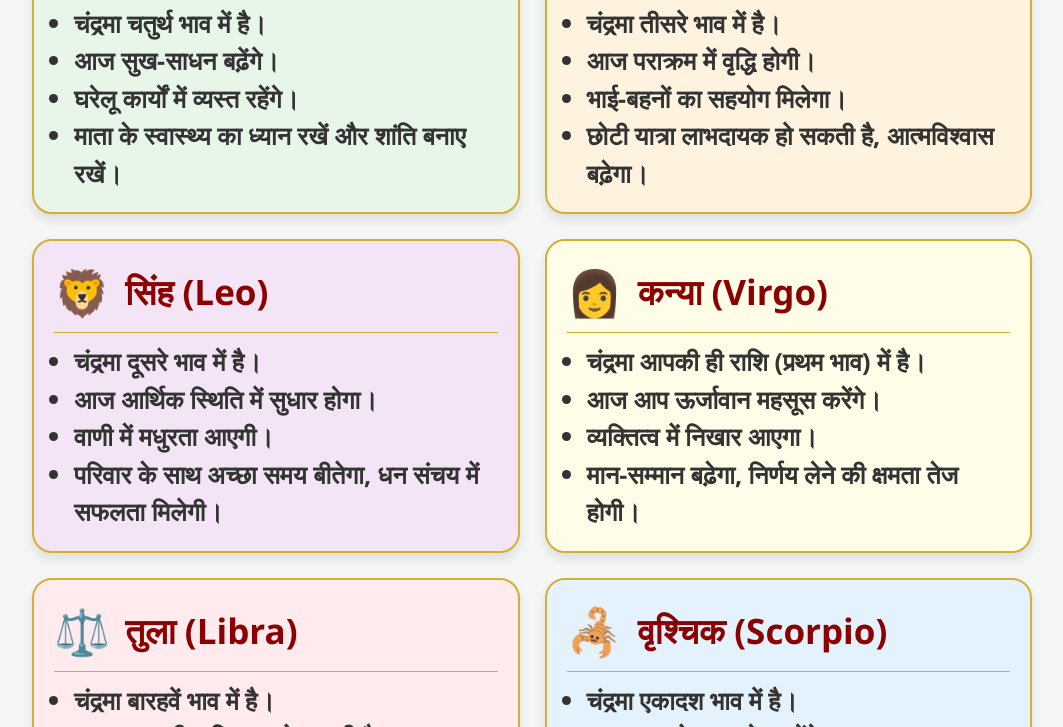
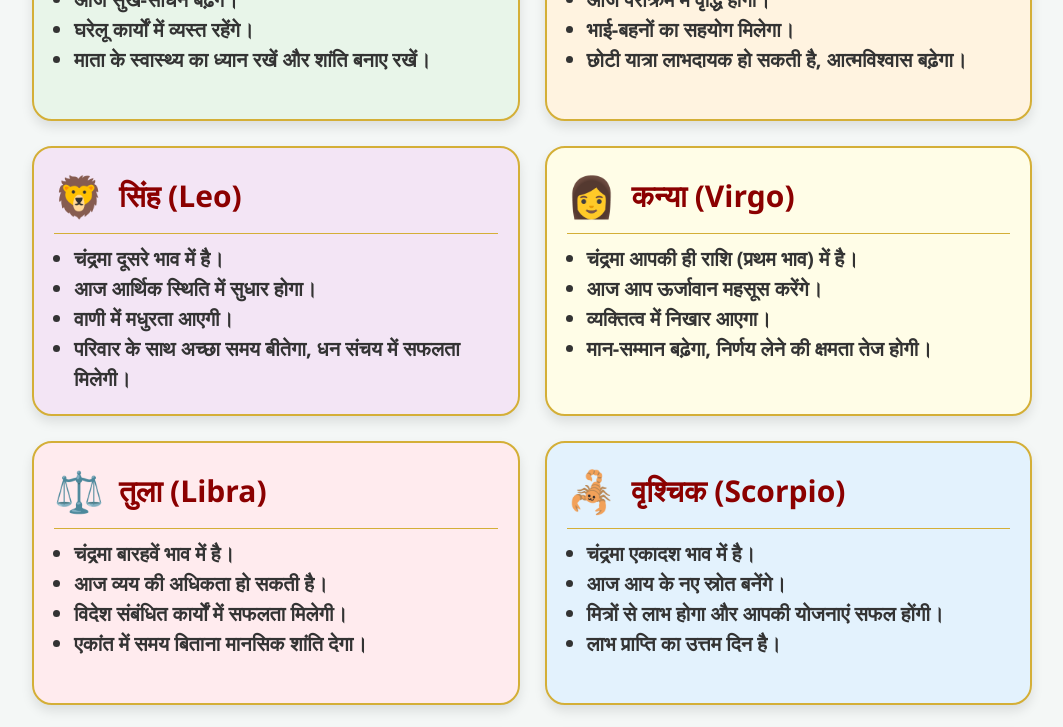
Before and after one commit to neerajsml1978-alt/Kalchakra, a plain HTML site: page index.html in a window 1280 px wide. Shown: the part 541-1268 px from the top of the page, without its empty margins (108-1171 px from the left). Drawn offline with nearby package versions, Linux system fonts and the light colour scheme.

Commit message:
Update style.css

```diff
--- a/style.css
+++ b/style.css
@@ -44,14 +44,14 @@ body {
     margin-bottom: 10px;
 }
 
-.rashi-icon { font-size: 45px; margin-right: 15px; }
-.card-header h3 { margin: 0; color: #8b0000; font-size: 35px; }
+.rashi-icon { font-size: 40px; margin-right: 15px; }
+.card-header h3 { margin: 0; color: #8b0000; font-size: 30px; }
 
 .analysis-list {
     list-style-type: disc;
     padding-left: 20px;
     margin: 0;
-    font-size: 25px;
+    font-size: 20px;
     font-weight: 1000;
     color: #333;
     line-height: 1.5;
```
